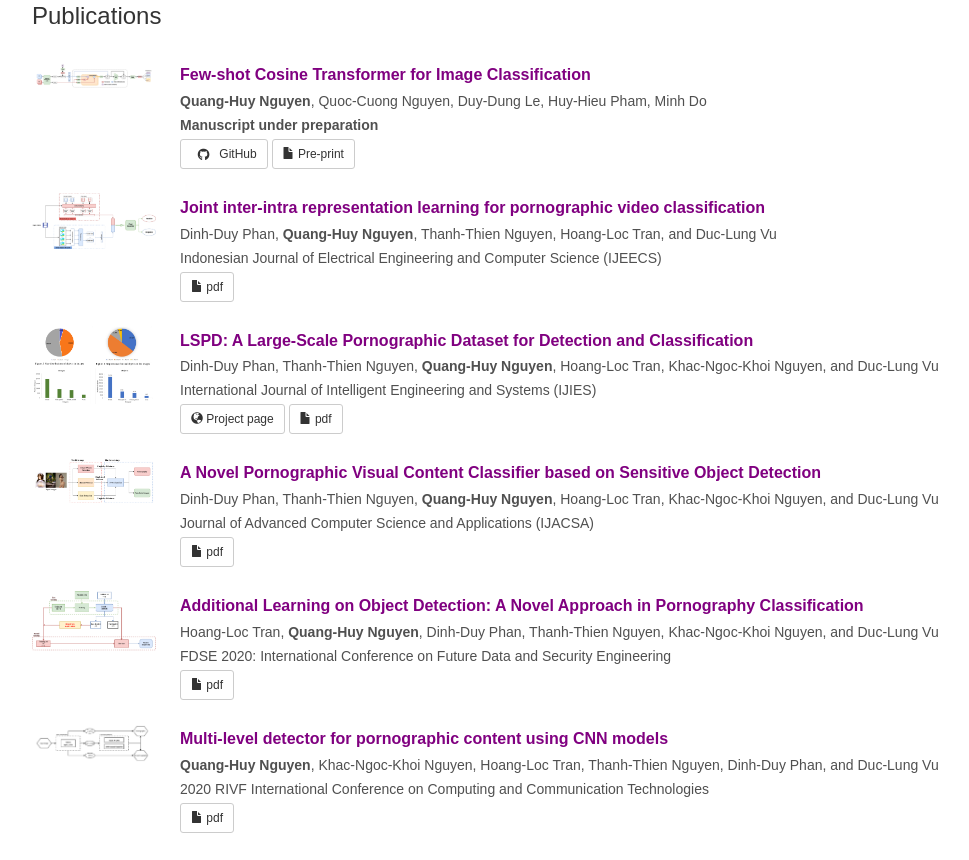
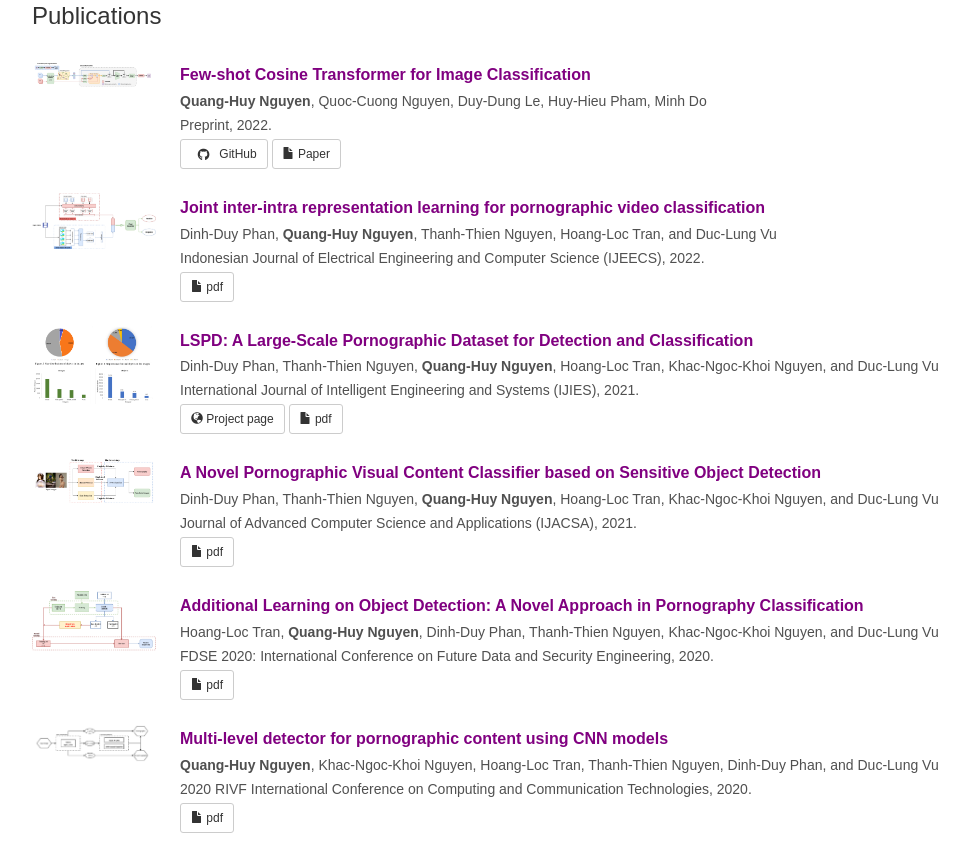
Before and after one commit to tungngovn/tungngohust.github.io, a plain HTML site: page index.html in a window 1280 px wide. Shown: the part 1125-1985 px from the top of the page, without its empty margins (38-1007 px from the left). Drawn offline with nearby package versions, Linux system fonts and the light colour scheme; a script that the page names is missing.

Commit message:
update content

```diff
--- a/index.html
+++ b/index.html
@@ -270,17 +270,17 @@
 
                     <ul class="research">
                         <li>
-                            <div class="thumb"><img src="Images/Paper/FSTF.png" style="width:100%;cursor:pointer" onclick="onClick(this)"
+                            <div class="thumb"><img src="Images/Paper/fsct.png" style="width:100%;cursor:pointer" onclick="onClick(this)"
                                     class="w3-hover-opacity"></img></div>
                             <div class="details">
                                 <p class="title"> <a href="">Few-shot Cosine Transformer for Image Classification</a></p>
                                 <p class="author"><b>Quang-Huy Nguyen</b>, Quoc-Cuong Nguyen, Duy-Dung Le, Huy-Hieu Pham, Minh Do
                                 </p>
-                                <p class="venue"><b>Manuscript under preparation</b></p>
+                                <p class="venue">Preprint, 2022.</p>
                                 <p class="material">
                                     <a target="_blank" href="https://github.com/quanghuy0497/Few-Shot_Cosine-Transformer" role="button" class="btn btn-sm btn-default"><span class="glyphicon icon"><i class="fab fa-github"></i></span>&nbsp;GitHub</a>
                                     <a target="_blank" href="/pdf/fsct.pdf" role="button" class="btn btn-sm btn-default"><span
-                                            class="glyphicon glyphicon-file" aria-hidden="true"></span>&nbsp;Pre-print</a>
+                                            class="glyphicon glyphicon-file" aria-hidden="true"></span>&nbsp;Paper</a>
                                 </p>
                             </div>
                             <div class="clear"></div>
@@ -290,7 +290,7 @@
                         <div class="details">
                         <p class="title"> <a href = "http://ijeecs.iaescore.com/index.php/IJEECS/article/view/27086">Joint inter-intra representation learning for pornographic video classification</a></p>
                         <p class="author">Dinh-Duy Phan, <b>Quang-Huy Nguyen</b>, Thanh-Thien Nguyen, Hoang-Loc Tran, and Duc-Lung Vu</p>
-                        <p class="venue">Indonesian Journal of Electrical Engineering and Computer Science (IJEECS)</p>
+                        <p class="venue">Indonesian Journal of Electrical Engineering and Computer Science (IJEECS), 2022.</p>
                         <p class="material">
                             <a target="_blank" href="/pdf/joint_IJEECS.pdf" role="button" class="btn btn-sm btn-default"><span class="glyphicon glyphicon-file" aria-hidden="true"></span>&nbsp;pdf</a>
                         </p>
@@ -303,7 +303,7 @@
                         <div class="details">
                         <p class="title"> <a target="_blank" href = "https://inass.org/publications/contents/?y=2022&mo_num=2&mo_en=Feb&mo_enf=February&report_day=28&volume=15&issue=1">LSPD: A Large-Scale Pornographic Dataset for Detection and Classification</a></p>
                         <p class="author">Dinh-Duy Phan, Thanh-Thien Nguyen, <b>Quang-Huy Nguyen</b>, Hoang-Loc Tran, Khac-Ngoc-Khoi Nguyen, and Duc-Lung Vu</p>
-                        <p class="venue">International Journal of Intelligent Engineering and Systems (IJIES)</p>
+                        <p class="venue">International Journal of Intelligent Engineering and Systems (IJIES), 2021.</p>
                         <p class="material">
                             <a target="_blank" href="http://uit.edu.vn/~LSPD" role="button" class="btn btn-sm btn-default"><span class="glyphicon glyphicon-globe" aria-hidden="true"></span>&nbsp;Project page</a>
                             <a target="_blank" href="/pdf/LSPD_IJIES.pdf" role="button" class="btn btn-sm btn-default"><span class="glyphicon glyphicon-file" aria-hidden="true"></span>&nbsp;pdf</a>
@@ -317,7 +317,7 @@
                         <div class="details">
                         <p class="title"> <a target="_blank" href = "https://thesai.org/Publications/ViewPaper?Volume=12&Issue=5&Code=IJACSA&SerialNo=91">A Novel Pornographic Visual Content Classifier based on Sensitive Object Detection</a></p>
                         <p class="author">Dinh-Duy Phan, Thanh-Thien Nguyen, <b>Quang-Huy Nguyen</b>, Hoang-Loc Tran, Khac-Ngoc-Khoi Nguyen, and Duc-Lung Vu</p>
-                        <p class="venue">Journal of Advanced Computer Science and Applications (IJACSA)</p>
+                        <p class="venue">Journal of Advanced Computer Science and Applications (IJACSA), 2021.</p>
                         <p class="material">
                             <a target="_blank" href="/pdf/novelporn_IJACSA.pdf" role="button" class="btn btn-sm btn-default"><span class="glyphicon glyphicon-file" aria-hidden="true"></span>&nbsp;pdf</a>
                         </p>
@@ -330,7 +330,7 @@
                         <div class="details">
                         <p class="title"> <a target="_blank" href ="https://link.springer.com/chapter/10.1007/978-981-33-4370-2_22">Additional Learning on Object Detection: A Novel Approach in Pornography Classification</a></p>
                         <p class="author">Hoang-Loc Tran, <b>Quang-Huy Nguyen</b>, Dinh-Duy Phan, Thanh-Thien Nguyen, Khac-Ngoc-Khoi Nguyen, and Duc-Lung Vu</p>
-                        <p class="venue">FDSE 2020: International Conference on Future Data and Security Engineering</p>
+                        <p class="venue">FDSE 2020: International Conference on Future Data and Security Engineering, 2020.</p>
                         <p class="material">
                             <a target="_blank" href="/pdf/additional-fdse2020.pdf" role="button" class="btn btn-sm btn-default"><span class="glyphicon glyphicon-file" aria-hidden="true"></span>&nbsp;pdf</a>
                         </p>
@@ -343,7 +343,7 @@
                         <div class="details">
                         <p class="title"><a target="_blank" href= "https://ieeexplore.ieee.org/document/9140734">Multi-level detector for pornographic content using CNN models</a></p>
                         <p class="author"><b>Quang-Huy Nguyen</b>, Khac-Ngoc-Khoi Nguyen, Hoang-Loc Tran, Thanh-Thien Nguyen, Dinh-Duy Phan, and Duc-Lung Vu</p>
-                        <p class="venue">2020 RIVF International Conference on Computing and Communication Technologies</p>
+                        <p class="venue">2020 RIVF International Conference on Computing and Communication Technologies, 2020.</p>
                         <p class="material">
                             <a target="_blank" href="/pdf/multi-rivf2020.pdf" role="button" class="btn btn-sm btn-default"><span class="glyphicon glyphicon-file" aria-hidden="true"></span>&nbsp;pdf</a>
                         </p>
@@ -586,7 +586,7 @@
 	<div class="container">
 		<div class="row">
 			<div class="col-lg-12">
-				<p class="text-right" style="font-size:12px;"> <i>Last update: October 20th, 2022 </i></p>
+				<p class="text-right" style="font-size:12px;"> <i>Last update: October 24th, 2022 </i></p>
 			</div>
 		</div>
 	</div>
```
Also changed, not shown: Images/Paper/FSTF.png (deleted), Images/Paper/fsct.png (added), 1 other file.
